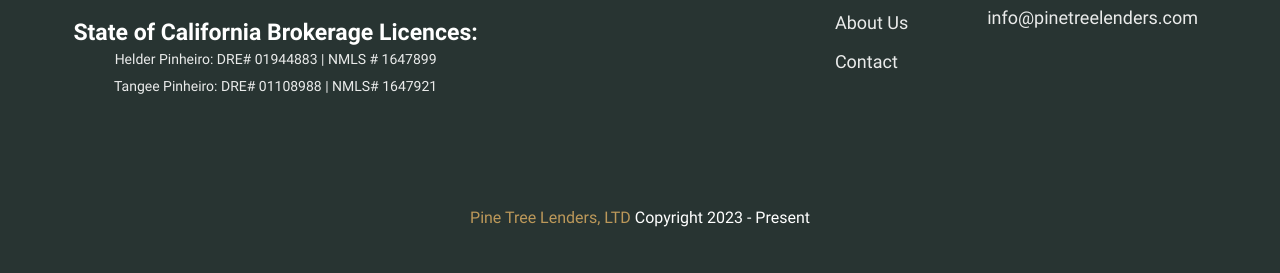
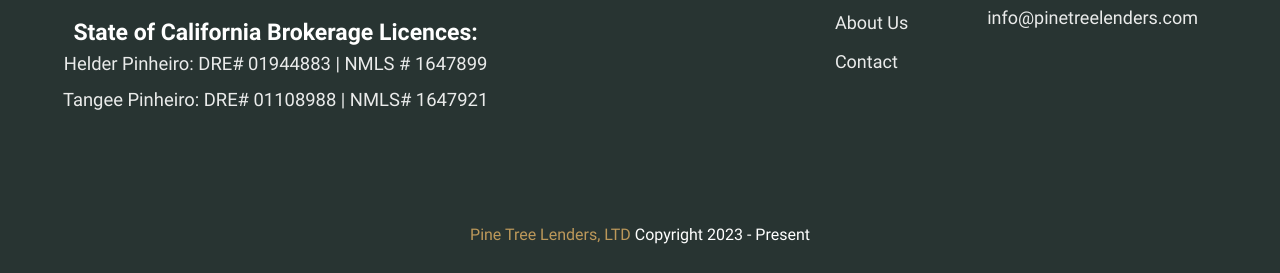
Before and after one commit to jasonxris/PineTree, an Eleventy site: page src/index.html in a window 1280 px wide. Shown: the part 3594-3867 px from the top of the page. Built offline with nearby package versions, Linux system fonts and the light colour scheme; Eleventy itself is replaced by a stand-in of ours; files that its build step writes are made by us from their sources; files whose address does not match are found by name.

Commit message:
update footer

```diff
--- a/src/css/root.less
+++ b/src/css/root.less
@@ -673,13 +673,12 @@
             }
 
             p {
-                font-size: 14/16rem;
+                font-size:~"min(3.5vw, 1.2em)";
                 line-height: 27/14;
                 color: #fff;
 				opacity: .9;
                 text-align: center;
                 width: 100%;
-                width: 307/14rem;
                 margin: auto;
             }
         }
```
Also changed, not shown: src/css/root.css.
